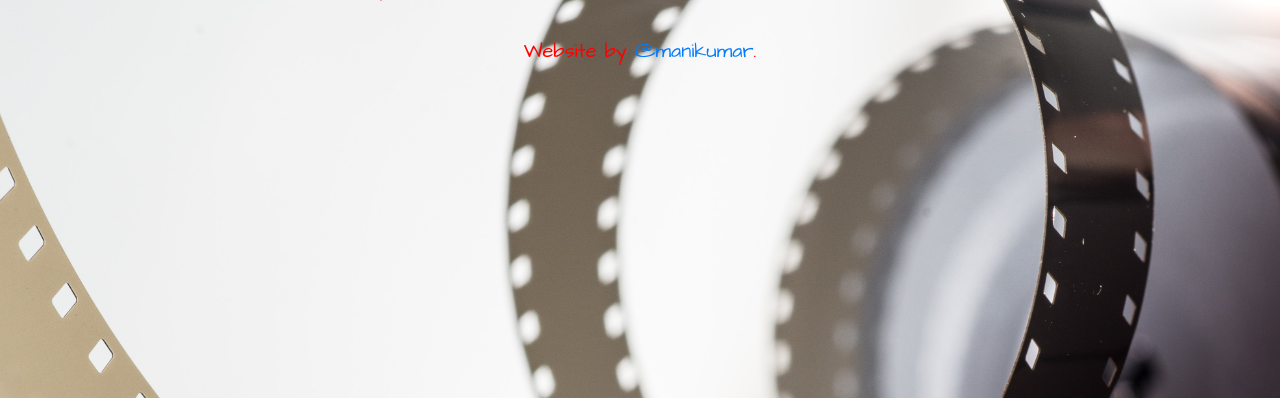
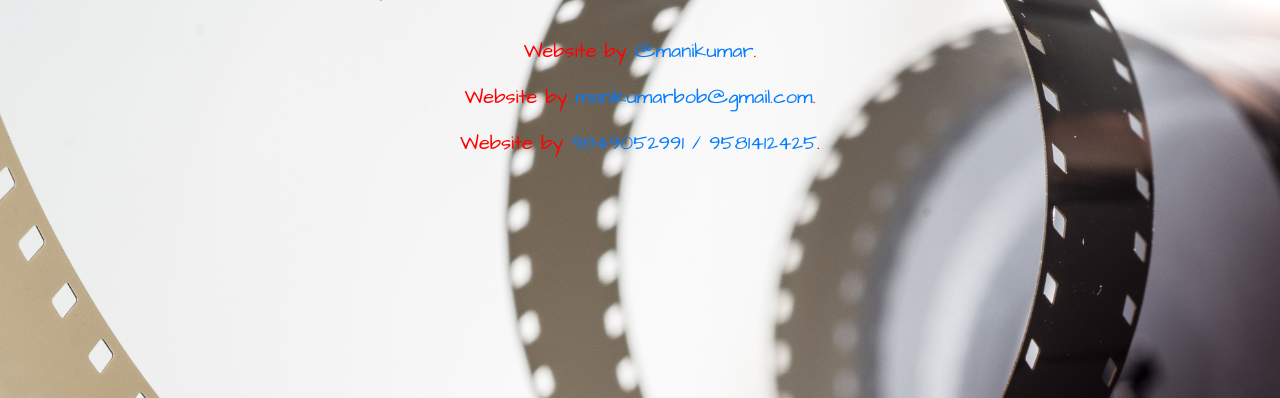
Before and after one commit to manikumar999/MoviePrediction-DataScience, a Flask app: template templates/predict.html in a window 1280 px wide. Shown: the part 198-596 px from the top of the page. Run offline with Flask 2, Linux system fonts and the light colour scheme; the template is opened without the code that fills it, so the values that code supplies are empty; some libraries are stand-ins or nearby versions.

Commit message:
Update predict.html

```diff
--- a/templates/predict.html
+++ b/templates/predict.html
@@ -30,6 +30,8 @@
 	<footer class="mastfoot mt-auto text-center">
     <div class="inner">
       <p>Website by <a href="https://github.com/manikumar999">@manikumar</a>.</p>
+      <p>Website by <a href="https://github.com/manikumar999">manikumarbob@gmail.com</a>.</p>
+      <p>Website by <a href="https://github.com/manikumar999">9849052991 / 9581412425</a>.</p>
     </div>
   </footer>
 
```
